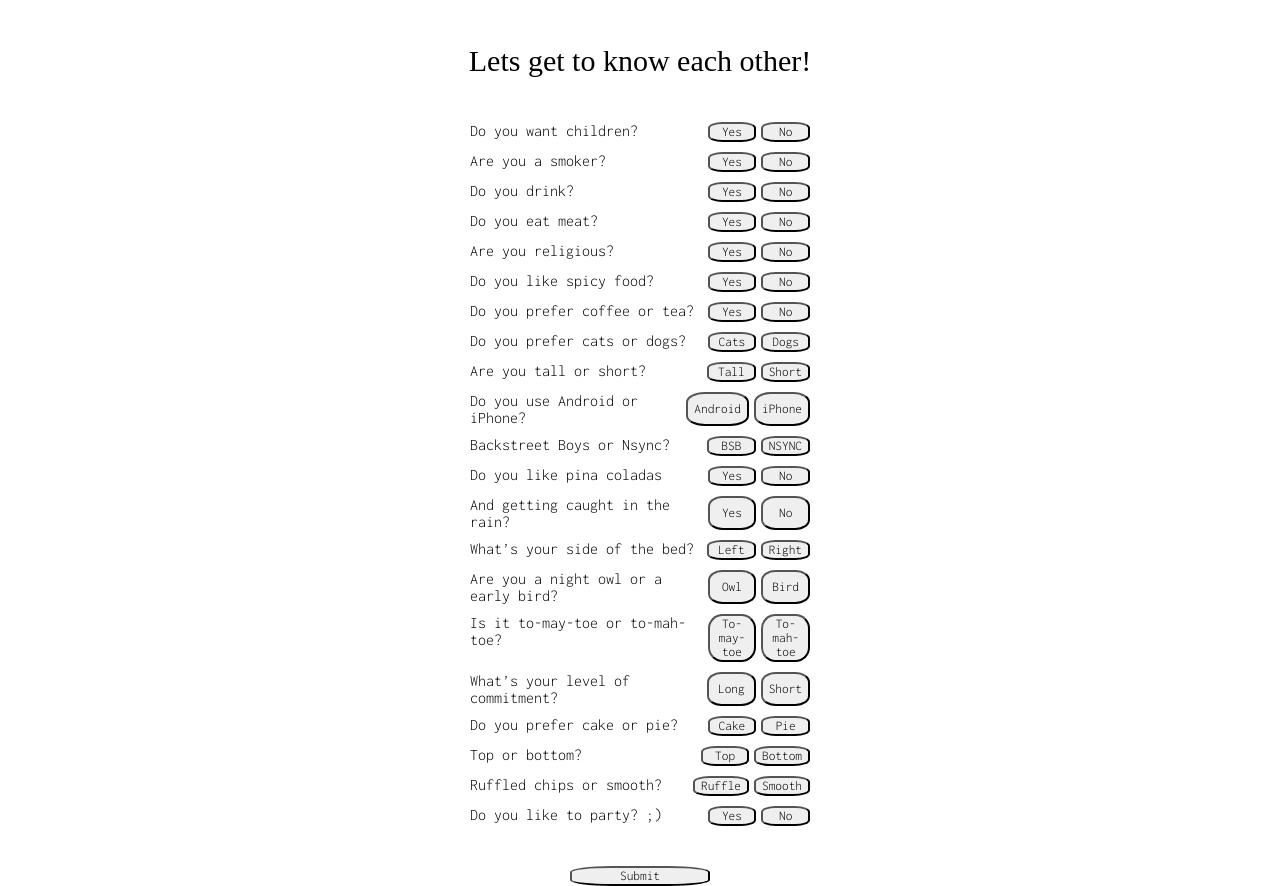
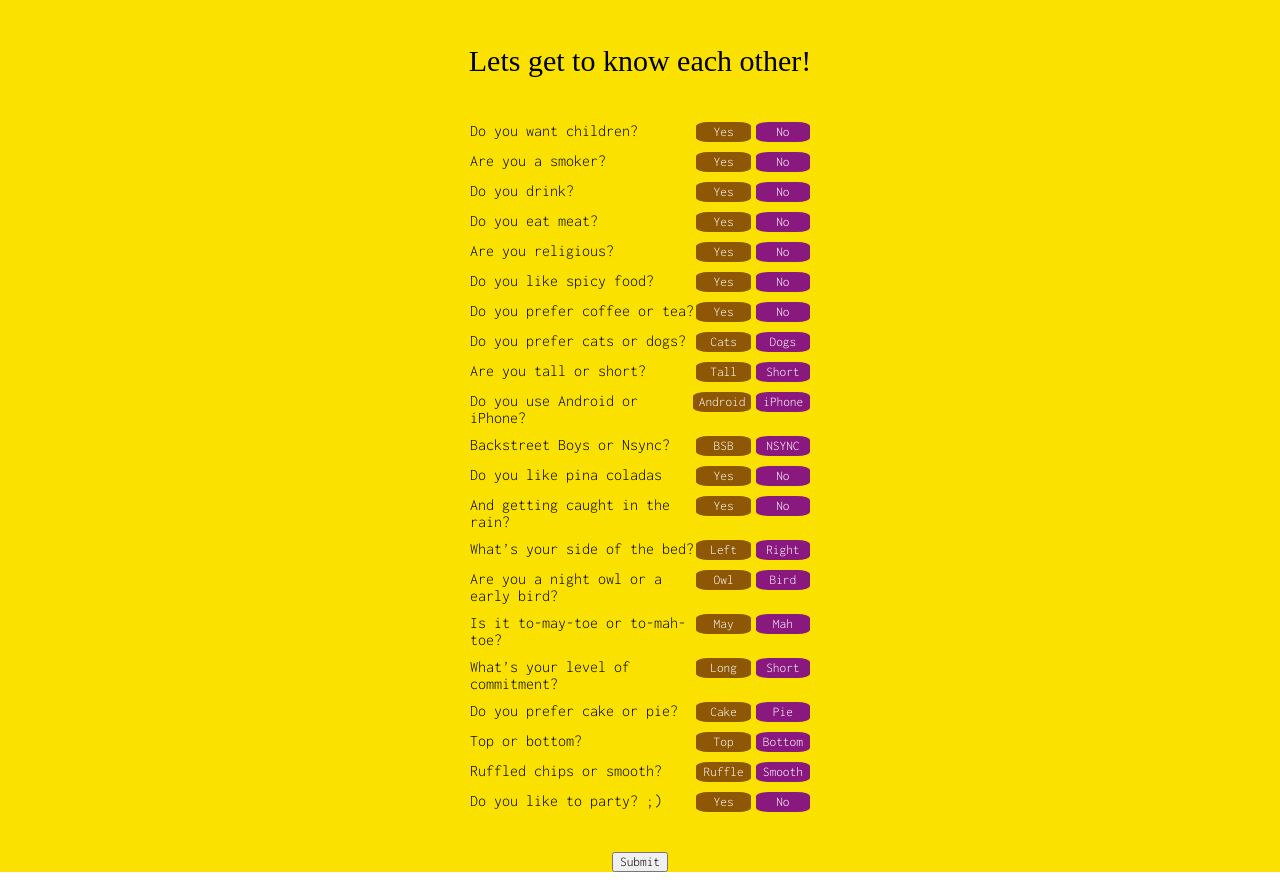
Before and after one commit to andrewtrac/terribledatingapp, a React (Create React App) app: page /registration in a window 1280 px wide. Built offline with nearby package versions, Linux system fonts and the light colour scheme; a web font is replaced by a local one.

Commit message:
registrationpage

```diff
--- a/src/Components/RegistrationPage.css
+++ b/src/Components/RegistrationPage.css
@@ -2,6 +2,7 @@
   display: flex;
   flex-direction: column;
   align-items: center;
+  background-color: #FAE100;
 }
 
 .registrationpage__header{
@@ -33,8 +34,22 @@
   margin-top: 30px;
 }
 
-.button_selection{
-  width: 140px;
-  border-radius: 30%;
+.button__selection__yes{
+  width: 180px;
+  height: 20px;
+  border-radius: 23%;
   font-family: 'Inconsolata';
+  background-color: #8D5705;
+  color: #FFFFFF;
+  border: none;
 }
+
+.button__selection__no{
+  width: 180px;
+  height: 20px;
+  border-radius: 23%;
+  font-family: 'Inconsolata';
+  background-color: #8A197F;
+  color: #FFFFFF;
+  border: none;
+}
--- a/src/Components/RegistrationPage.js
+++ b/src/Components/RegistrationPage.js
@@ -74,7 +74,7 @@ const RegistrationPage = (props) => {
     ["And getting caught in the rain?", "Yes", "No"],
     ["What’s your side of the bed?", "Left", "Right"],
     ["Are you a night owl or a early bird?", "Owl", "Bird"],
-    ["Is it to-may-toe or to-mah-toe?", "To-may-toe", "To-mah-toe"],
+    ["Is it to-may-toe or to-mah-toe?", "May", "Mah"],
     ["What’s your level of commitment?", "Long", "Short"],
     ["Do you prefer cake or pie?", "Cake", "Pie"],
     ["Top or bottom?", "Top", "Bottom"],
@@ -94,7 +94,7 @@ const RegistrationPage = (props) => {
               <div className="registrationpage__question">{question[0]}</div>
               <button
                 id={index + 1}
-                className="button_selection"
+                className="button__selection__yes"
                 value={true}
                 onClick={handleClick}
               >
@@ -102,7 +102,7 @@ const RegistrationPage = (props) => {
               </button>
               <button
                 id={index + 1}
-                className="button_selection"
+                className="button__selection__no"
                 value={false}
                 style={{ marginLeft: "5px" }}
                 onClick={handleClick}
```
